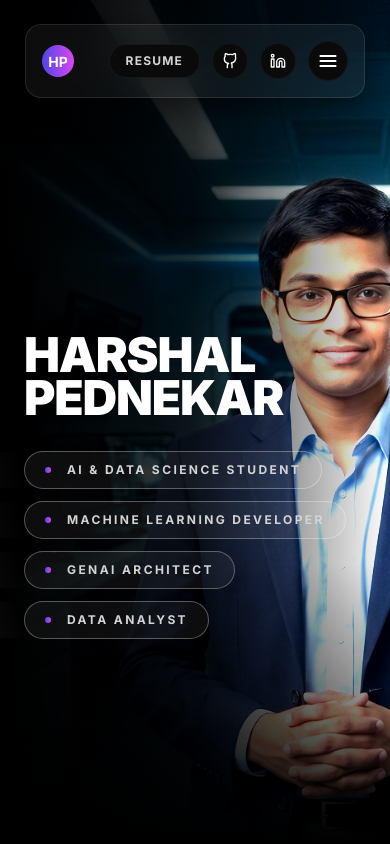
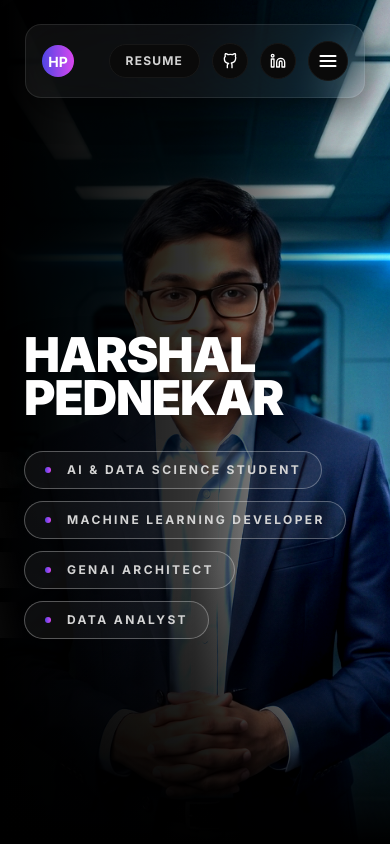
Before and after one commit to harshalnnpednekar/Harshal-Pednekar-Portfolio, a React (Vite) app: page / in a window 390 px wide. Shown: the top 844 px of the page. Built offline with nearby package versions, Linux system fonts and the light colour scheme.

Commit message:
Updated Resume

```diff
--- a/src/components/Hero.jsx
+++ b/src/components/Hero.jsx
@@ -7,7 +7,7 @@ export default function Hero() {
         <img
           src="/Photo_wide.png"
           alt="Harshal Pednekar Avatar"
-          className="w-full h-full object-cover object-[center_18%] opacity-100 brightness-[1.60] contrast-[1.10] saturate-[1.15]"
+          className="w-full h-full object-cover object-[80%_15%] md:object-[center_18%] opacity-100 brightness-[1.60] contrast-[1.10] saturate-[1.15]"
         />
       </div>
 
--- a/src/components/Navbar.jsx
+++ b/src/components/Navbar.jsx
@@ -100,10 +100,10 @@ export default function Navbar() {
 
             {/* Dropdown Options */}
             <div className={`absolute right-0 mt-3 w-32 rounded-xl bg-neutral-900 border border-neutral-800 shadow-2xl flex flex-col overflow-hidden transition-all duration-300 origin-top-right ${showResumeOptions ? 'opacity-100 scale-100' : 'opacity-0 scale-95 pointer-events-none'}`}>
-              <a href="/Resume%20HP.pdf" target="_blank" onClick={() => setShowResumeOptions(false)} className="px-4 py-3 text-xs font-bold tracking-widest text-neutral-300 hover:bg-neutral-800 hover:text-white transition-colors text-center border-b border-neutral-800/50">
+              <a href="/Resume.pdf" target="_blank" onClick={() => setShowResumeOptions(false)} className="px-4 py-3 text-xs font-bold tracking-widest text-neutral-300 hover:bg-neutral-800 hover:text-white transition-colors text-center border-b border-neutral-800/50">
                 VIEW
               </a>
-              <a href="/Resume%20HP.pdf" download="Resume HP.pdf" onClick={() => setShowResumeOptions(false)} className="px-4 py-3 text-xs font-bold tracking-widest text-neutral-300 hover:bg-neutral-800 hover:text-white transition-colors text-center">
+              <a href="/Resume.pdf" download="Resume.pdf" onClick={() => setShowResumeOptions(false)} className="px-4 py-3 text-xs font-bold tracking-widest text-neutral-300 hover:bg-neutral-800 hover:text-white transition-colors text-center">
                 DOWNLOAD
               </a>
             </div>
```
Also changed, not shown: 1 other file (tests, documents, lock files or other folders).
